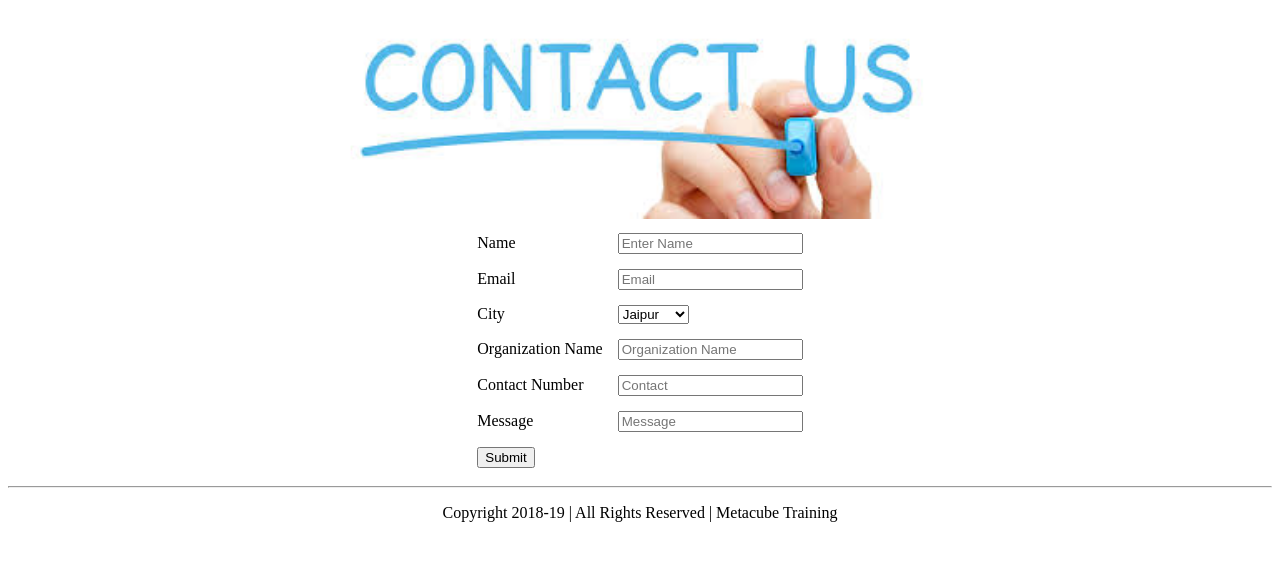
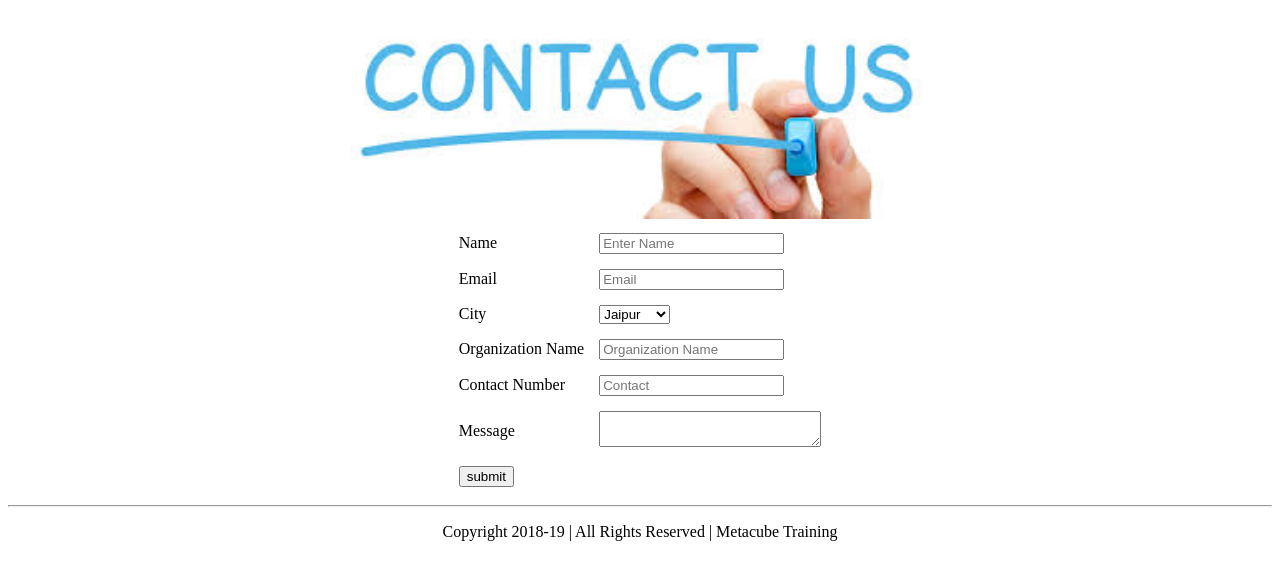
Before and after one commit to meta-rahul-sharma/GET2018, a web app: page /EAD-Session-1-ContactPage.html in a window 1280 px wide. Shown: the part 137-717 px from the top of the page. Run offline with its HTML, style and script files only (its server is not run), Linux system fonts and the light colour scheme; data that the repository does not hold is empty.

Commit message:
EAD-Session-1-Assignment-1&2

```diff
--- a/EAD/WebContent/EAD-Session-1-ContactPage.html
+++ b/EAD/WebContent/EAD-Session-1-ContactPage.html
@@ -68,13 +68,13 @@
 			<tr align="left">
 				<td>Message</td>
 				<td>
-				<input type = "text" placeholder="Message">
+				<textarea rows = 2 cols = 25></textarea>
 				</td>
 			</tr>
 
 			<tr align="left">
 				<td>
-				<input type = "submit">
+				<input type = "submit" value = "submit">
 				</td>
 			</tr>
 		</table>
```
